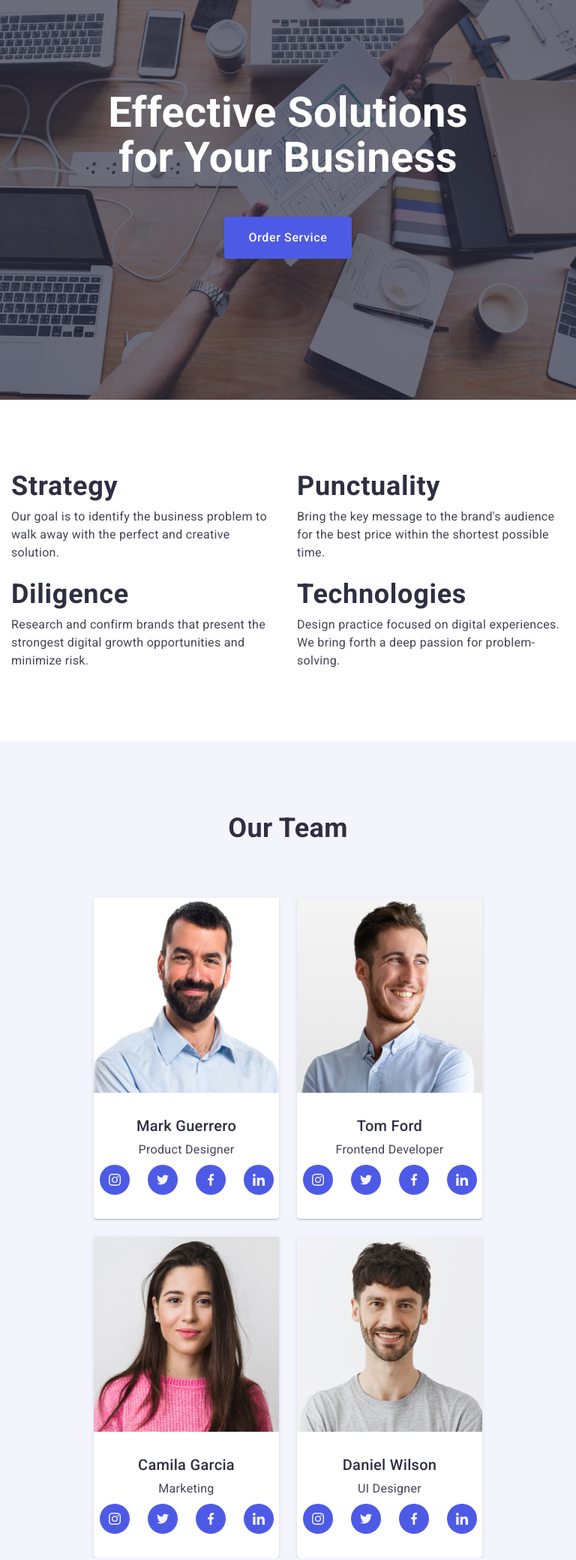
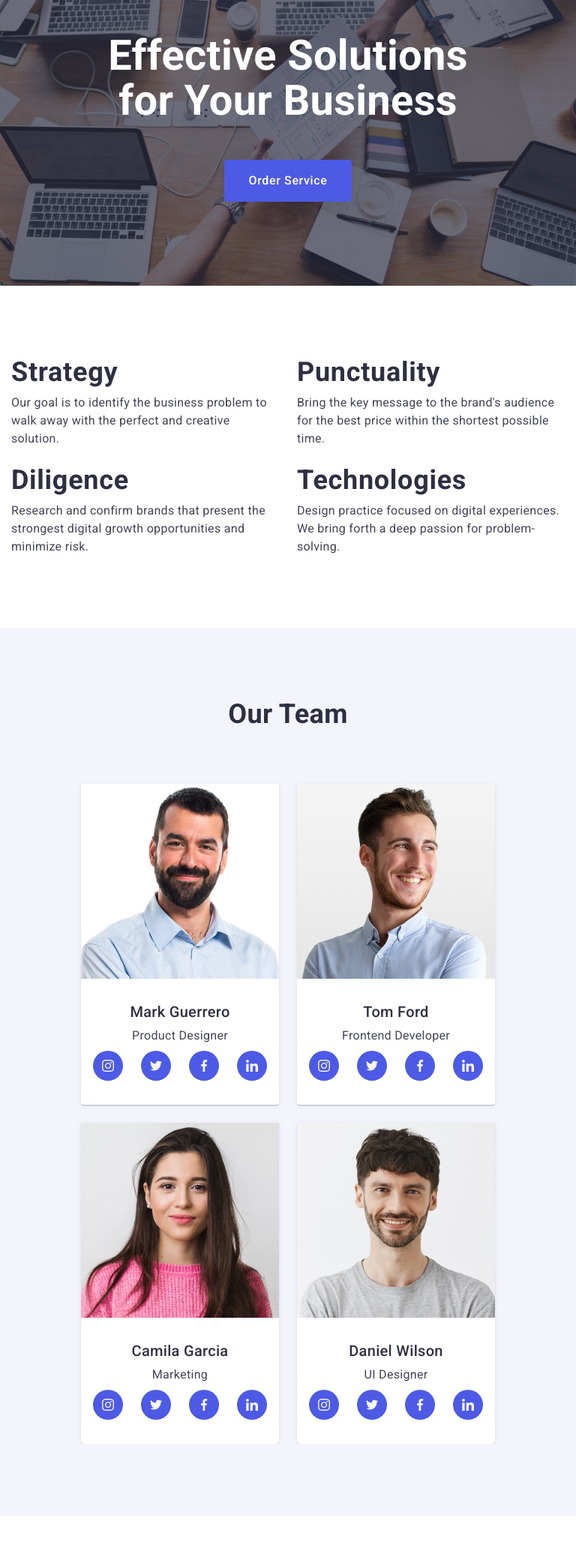
Before and after one commit to VorobeiIvan/goit-markup-hw-06, a plain HTML site: page index.html in a window 768 px wide. Shown: the part 140-2220 px from the top of the page at 75% size. Drawn offline with nearby package versions, Linux system fonts and the light colour scheme.

Commit message:
error correction

```diff
--- a/css/styles.css
+++ b/css/styles.css
@@ -362,7 +362,7 @@ svg {
 */
 
 .section-hero {
-    height: 600px;
+
     padding: 188px 0;
 
     display: flex;
@@ -380,7 +380,7 @@ svg {
 
 
 .hero-box {
-    position: absolute;
+    /* position: absolute; */
     display: flex;
     flex-direction: column;
     justify-content: center;
@@ -1439,7 +1439,7 @@ svg {
     }
 
     .team-box {
-        max-width: 548px;
+        max-width: 584px;
     }
 
     .team-list-item {
```
